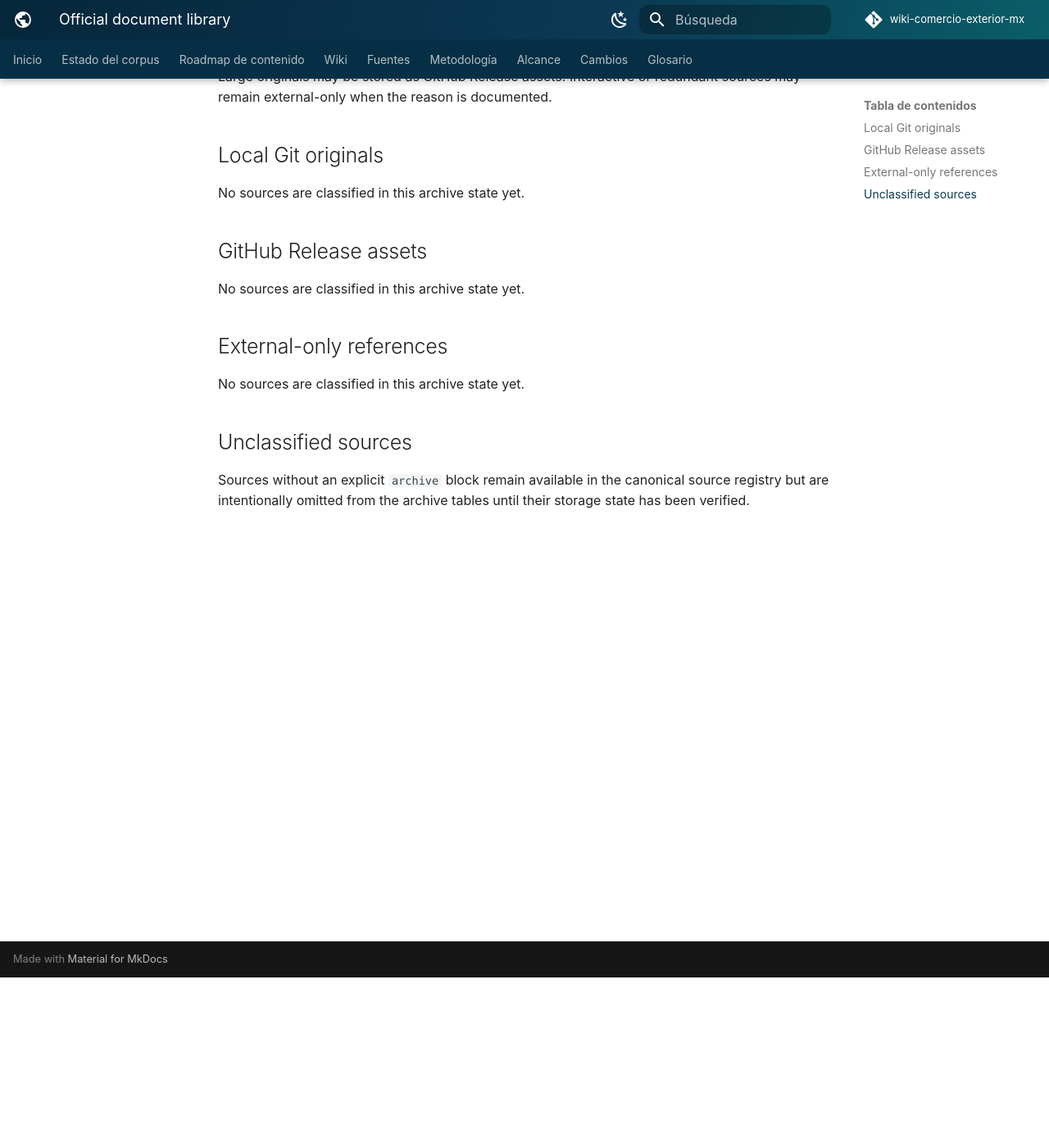
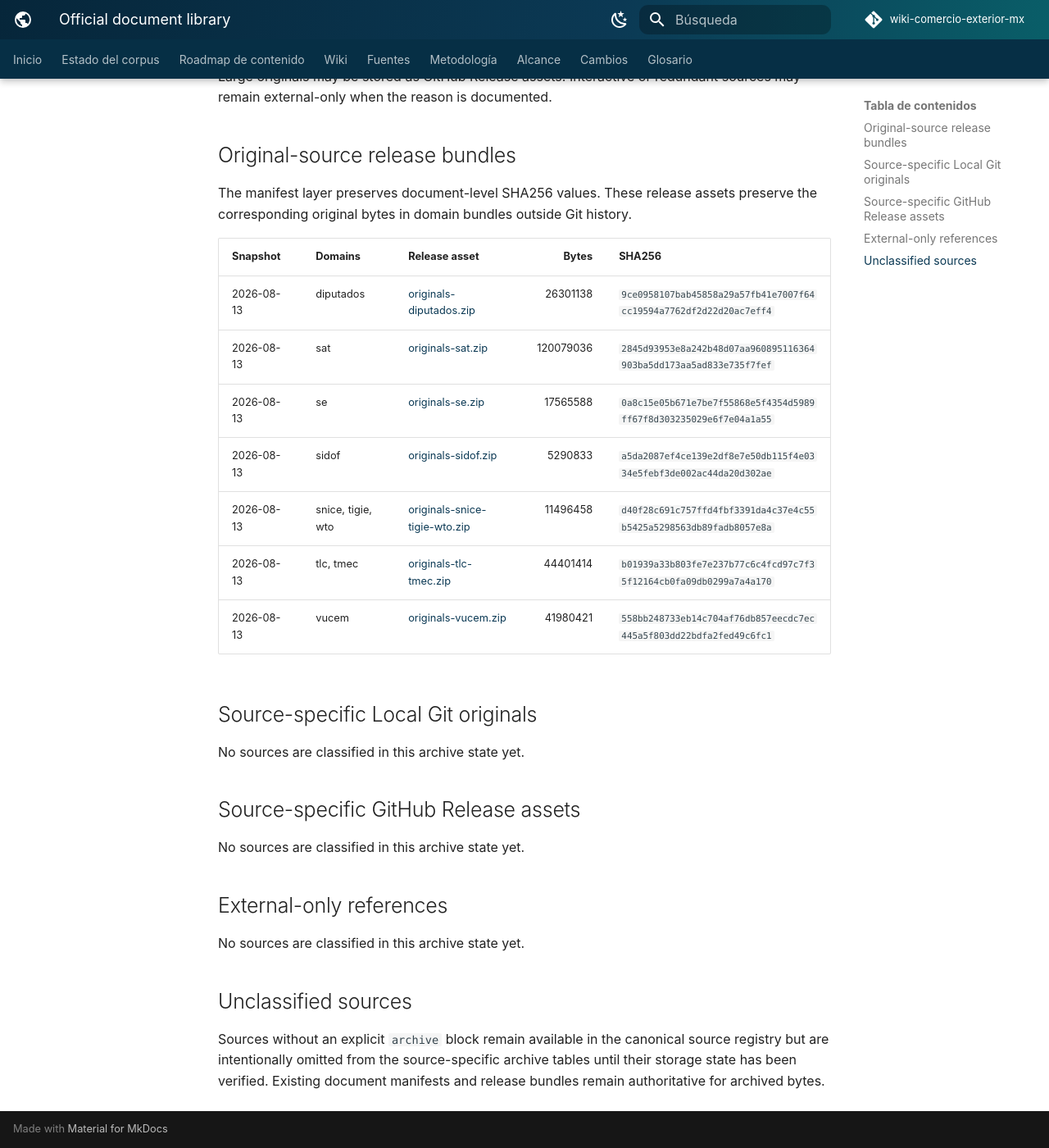
Before and after one commit to jccontrerasg08-cpu/wiki-comercio-exterior-mx, an MkDocs documentation site: the page built from docs/catalog/library.md, in a window 1280 px wide and 1400 px high, scrolled down 208 px. Shown: the whole window at 82% size. Built offline with MkDocs 1.6.1 and Material for MkDocs 9.7.7, drawn with Linux system fonts in a browser that asks for light colours; comment, search, counter and statistics services are not loaded.

Commit message:
docs: expose original-source release bundles

```diff
--- a/docs/catalog/library.md
+++ b/docs/catalog/library.md
@@ -6,11 +6,25 @@ This library records how official sources are preserved for reproducibility and
 
 Large originals may be stored as GitHub Release assets. Interactive or redundant sources may remain external-only when the reason is documented.
 
-## Local Git originals
+## Original-source release bundles
+
+The manifest layer preserves document-level SHA256 values. These release assets preserve the corresponding original bytes in domain bundles outside Git history.
+
+| Snapshot | Domains | Release asset | Bytes | SHA256 |
+|---|---|---|---:|---|
+| 2026-08-13 | diputados | [originals-diputados.zip](https://github.com/jccontrerasg08-cpu/wiki-comercio-exterior-mx/releases/download/originals-2026.08.13/originals-diputados.zip) | 26301138 | `9ce0958107bab45858a29a57fb41e7007f64cc19594a7762df2d22d20ac7eff4` |
+| 2026-08-13 | sat | [originals-sat.zip](https://github.com/jccontrerasg08-cpu/wiki-comercio-exterior-mx/releases/download/originals-2026.08.13/originals-sat.zip) | 120079036 | `2845d93953e8a242b48d07aa960895116364903ba5dd173aa5ad833e735f7fef` |
+| 2026-08-13 | se | [originals-se.zip](https://github.com/jccontrerasg08-cpu/wiki-comercio-exterior-mx/releases/download/originals-2026.08.13/originals-se.zip) | 17565588 | `0a8c15e05b671e7be7f55868e5f4354d5989ff67f8d303235029e6f7e04a1a55` |
+| 2026-08-13 | sidof | [originals-sidof.zip](https://github.com/jccontrerasg08-cpu/wiki-comercio-exterior-mx/releases/download/originals-2026.08.13/originals-sidof.zip) | 5290833 | `a5da2087ef4ce139e2df8e7e50db115f4e0334e5febf3de002ac44da20d302ae` |
+| 2026-08-13 | snice, tigie, wto | [originals-snice-tigie-wto.zip](https://github.com/jccontrerasg08-cpu/wiki-comercio-exterior-mx/releases/download/originals-2026.08.13/originals-snice-tigie-wto.zip) | 11496458 | `d40f28c691c757ffd4fbf3391da4c37e4c55b5425a5298563db89fadb8057e8a` |
+| 2026-08-13 | tlc, tmec | [originals-tlc-tmec.zip](https://github.com/jccontrerasg08-cpu/wiki-comercio-exterior-mx/releases/download/originals-2026.08.13/originals-tlc-tmec.zip) | 44401414 | `b01939a33b803fe7e237b77c6c4fcd97c7f35f12164cb0fa09db0299a7a4a170` |
+| 2026-08-13 | vucem | [originals-vucem.zip](https://github.com/jccontrerasg08-cpu/wiki-comercio-exterior-mx/releases/download/originals-2026.08.13/originals-vucem.zip) | 41980421 | `558bb248733eb14c704af76db857eecdc7ec445a5f803dd22bdfa2fed49c6fc1` |
+
+## Source-specific Local Git originals
 
 No sources are classified in this archive state yet.
 
-## GitHub Release assets
+## Source-specific GitHub Release assets
 
 No sources are classified in this archive state yet.
 
@@ -20,4 +34,4 @@ No sources are classified in this archive state yet.
 
 ## Unclassified sources
 
-Sources without an explicit `archive` block remain available in the canonical source registry but are intentionally omitted from the archive tables until their storage state has been verified.
+Sources without an explicit `archive` block remain available in the canonical source registry but are intentionally omitted from the source-specific archive tables until their storage state has been verified. Existing document manifests and release bundles remain authoritative for archived bytes.
```
